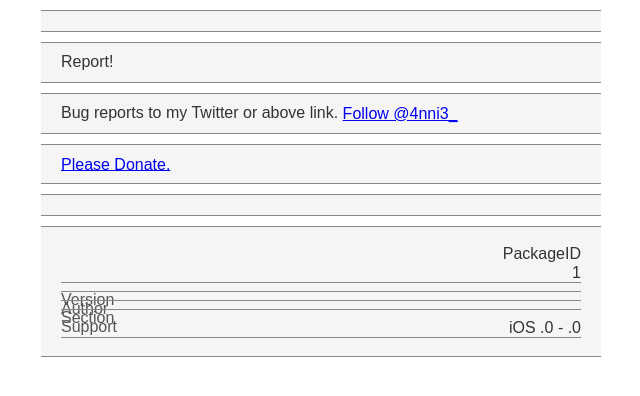
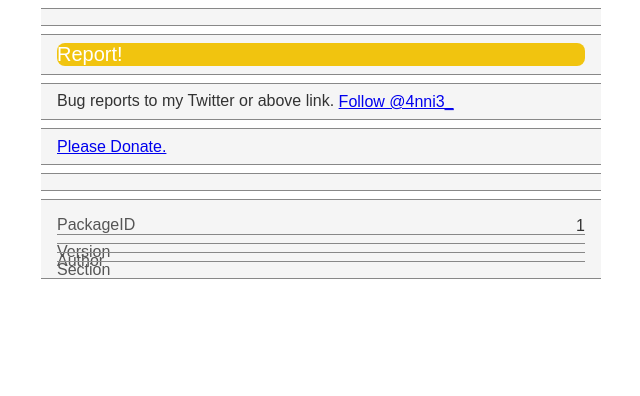
Before and after one commit to 4nni3/Repository, a PHP site: page /dp/index.php?p=1 in a window 1280 px wide. Shown: the top 396 px of the page, without its empty margins (319-959 px from the left). Run offline with PHP 8.4, Linux system fonts and the light colour scheme; data that the repository does not hold is empty; some libraries are stand-ins or nearby versions.

Commit message:
updata dp page

```diff
--- a/dp/index.php
+++ b/dp/index.php
@@ -15,7 +15,7 @@ if(preg_match('/ip(hone|od|ad)/', $agent)){
 if ($info['support_min']==null||$info['support_max']==null){
   $compatible = -1;
 } else {
-  $compatible = ($info['support_min']<=$ios&&$ios<=$info['support_max'])?1:0;
+  $compatible = ($info['support_min']<=$ios&&$ios<=$info['support_max']) ? 1 : 0;
 }
 
 function toFixed1($num){
@@ -61,8 +61,8 @@ body {
 .container>div {
   width:100%;
   background: #f5f5f5;
-  margin: 10px 0;
-  padding: 10px 20px;
+  margin: 8px 0;
+  padding: 8px 16px;
   border-style: solid;
   border-width: 0.5px 0;
   border-color: #888888;
@@ -93,7 +93,7 @@ body {
 }
 
 .screenshots>img {
-  width: 240px;
+  width: 160px;
   display: inline-block;
   margin: 16px;
 }
@@ -126,19 +126,36 @@ body {
   margin-left: 16px;
 }
 
+.btn {
+  position: relative;
+  color: #fff;
+  background: #f1c40f;
+  border-radius: 8px;
+  width: 100%;
+  font-size: 20px;
+}
+
+.btn>a {
+  position: absolute;
+  top:0;
+  left:0;
+  width: 100%;
+  height: 100%;
+  z-index: 99;
+}
   </style>
 
 </head>
 <body>
   <div class="container">
 
-    <?php if ($info['info']!=null): ?>
+    <?php if ($info['info'] != null): ?>
     <div class="warning"><?php echo $info['info']; ?></div>
     <?php endif; ?>
 
-    <?php if ($compatible==1): ?>
+    <?php if ($compatible == 1): ?>
     <div class="compatible ok">Compatible with iOS<?php echo toFixed1($ios); ?></div>
-    <?php elseif ($compatible==0): ?>
+    <?php elseif ($compatible == 0): ?>
     <div class="compatible">Not compatible with iOS<?php echo toFixed1($ios); ?></div>
     <?php endif; ?>
 
@@ -175,7 +192,7 @@ body {
 
     <div class="info">
 
-      <div><p class="ldl">PackageID</p><span><?php echo $package; ?></span></div>
+      <div><p class="lbl">PackageID</p><span><?php echo $package; ?></span></div>
 
 
       <div><p class="lbl">Version</p><span><?php echo $version; ?></span></div>
@@ -186,7 +203,7 @@ body {
       <div><p class="lbl">Section</p><span><?php echo $info['section']; ?></span></div>
 
 
-      <?php if($campatible!=-1): ?>
+      <?php if ($compatible != -1): ?>
       <div><p class="lbl">Support</p><span id="support"><?php echo 'iOS '.toFixed1($info['support_min']).' - '.toFixed1($info['support_max']); ?></span></div>
       <?php endif; ?>
 
```
Also changed, not shown: dp/_style.css (renamed from dp/style.css).
